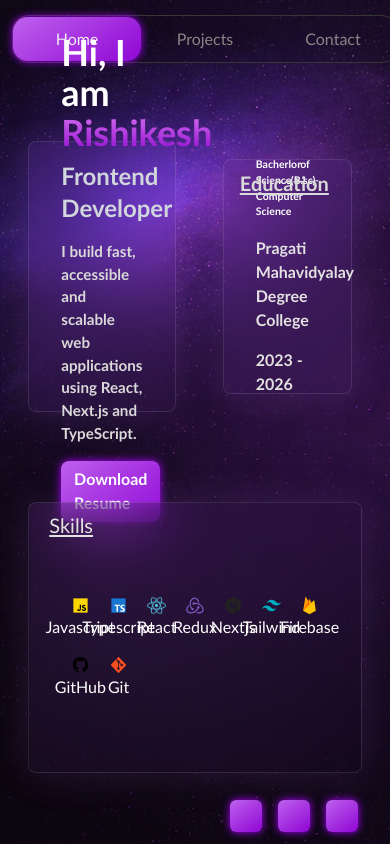
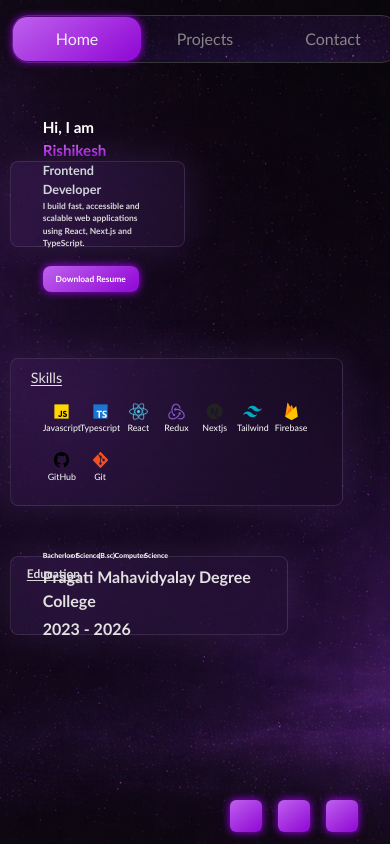
Before and after one commit to Rishikesh2704/Portfolio, a Next.js app: page / in a window 390 px wide. Built offline with nearby package versions, Linux system fonts and the light colour scheme; some icons are missing.

Commit message:
made responsive

```diff
--- a/app/components/Home.tsx
+++ b/app/components/Home.tsx
@@ -14,37 +14,47 @@ export default function Home() {
     { id: 84, name: "Git", icon: "/Icons/git.svg" },
   ];
   return (
-    <div className="h-[95%] w-[95vw] grid grid-cols-2 grid-rows-2  place-content-center justify-center place-items-center z-1  text-white">
-      <section className="CardBg h-[75%] w-[80%] font-semibold pl-4 bg-[rgba(255, 255, 255, 0.8)] backdrop-blur-3xl flex flex-col  text-start pl-2 justify-center text-white col-start-1 row-start-1 rounded-lg   ">
-        <h1 className="text-4xl">
+    <div className="h-[95%] w-[95vw] max-md:h-[78%] grid grid-cols-2 grid-rows-2 max-sm:grid-cols-1 max-sm:grid-rows-3 place-content-center justify-center md:place-items-center z-1  text-white">
+      <section className="CardBg h-[31vmin] w-[80vmin] font-semibold max-lg:w-[45vmin] max-lg:h-[22vmin]  bg-[rgba(255, 255, 255, 0.8)] backdrop-blur-3xl flex flex-col  text-start pl-2 justify-center items-start text-white col-start-1 row-start-1 rounded-lg   ">
+        <h1 className="text-[2.1vmax] max-sm:text-[1.8vmax] ">
           Hi, I am <span className="TextBg">Rishikesh </span>
         </h1>
-        <h2 className="text-2xl font-semibold mt-2 text-gray-300">Frontend Developer</h2>
-        <p className="mt-4 text-[#dad9d9] text-[0.95rem]">
+        <h2 className="text-[1.5vmax] font-semibold  text-gray-300">
+          Frontend Developer
+        </h2>
+        <p className=" text-[#dad9d9] text-[1vmax]">
           I build fast, accessible and scalable web applications using React,
           Next.js and TypeScript.
         </p>
-        <Link href="/ResumeN.pdf" download={''} className="Btns w-fit  p-[0.4rem_0.8rem] rounded-lg mt-4  cursor-pointer"><i className="fa-solid fa-file-lines"></i>  Download Resume</Link>
+        <a
+          href="/ResumeN.pdf"
+          download={""}
+          className="Btns w-fit text-[0.8rem]  p-[0.4rem_0.8rem] max-sm:text-[1vmax] rounded-lg mt-4  cursor-pointer"
+        >
+          <i className="fa-solid fa-file-lines"></i> Download Resume
+        </a>
       </section>
-      <section className="CardBg h-[65%] w-[70%] font-semibold pl-4  relative flex flex-col gap-4 text-start pl-2 justify-center text-[#e3e1e1] rounded-lg ">
-        <h2 className="text-[1.25rem] underline underline-offset-2 absolute top-2 left-2 text-[#dad9d9] ml-2">
+      <section className="CardBg h-[65%] w-[70%] max-sm:w-[75%] max-lg:w-[80%] max-lg:h-[40%] font-semibold max-sm:row-start-3 relative flex flex-col gap-1 text-start pl-2 justify-center text-[#e3e1e1] rounded-lg ">
+        <h2 className="text-[1.1vmax] max-sm:text-[1.42vmax] max-lg:text-[1.5vmax] underline underline-offset-2 absolute top-2 left-2 text-[#dad9d9] ml-2">
           Education
         </h2>
-        <span className="text-[2.7vmin] [word-spacing:-0.2rem] text-white">
-          Bacherlor of Science (B.sc) - Computer Science{" "}
-        </span>
-        <span>Pragati Mahavidyalay Degree College</span>
-        <span>2023 - 2026</span>
+        <div className="flex flex-col gap-1 text-[2.1 vmin]">
+          <span className="text-[2.9vmin] max-lg:text-[1.8vmin] [word-spacing:-0.2rem] text-white">
+            Bacherlor of Science (B.sc) - Computer Science{" "}
+          </span>
+          <span>Pragati Mahavidyalay Degree College</span>
+          <span>2023 - 2026</span>
+        </div>
       </section>
       <section className="CardBg h-[75%] w-[90%] relative flex flex-col col-start-1 col-end-3  text-start pl-2 justify-center text-white  rounded-lg ">
-        <h2 className="text-xl text-[#e4e3e3] absolute top-2 left-2 underline underline-offset-2 ml-3">
+        <h2 className="text-[1.35vmax] max-sm:text-[1.7vmax] text-[#e4e3e3] absolute top-2 left-2 underline underline-offset-2 ml-3">
           Skills
         </h2>
         <ul className="grid grid-cols-7 place-content-center place-items-center text-center gap-y-4 mt-5">
           {skills.map((skill) => (
             <li
               key={skill.id}
-              className="w-[50%] h-full flex flex-col items-center group justify-center duration-100 ease-out rounded-lg  "
+              className="w-[50%] h-full flex flex-col items-center group justify-center text-[1.05vmax] duration-100 ease-out rounded-lg  "
             >
               <Image
                 src={skill.icon}
--- a/app/contact/page.tsx
+++ b/app/contact/page.tsx
@@ -36,7 +36,7 @@ export default function page() {
     <section className="text-white h-[90vh] w-screen flex items-center justify-center">
       <form
         onSubmit={(e) => onSubmit(e)}
-        className="h-[80%] w-[40%] ContactCont flex flex-col justify-around items-center  bg-[rgba(0, 0, 0, 0.1)] backdrop-blur-2xl rounded-lg border-1 border-gray-300"
+        className="ContactCont h-[80%] w-[40%] max-lg:h-[50vmax] max-lg:w-[40vmax]   flex flex-col justify-around items-center  bg-[rgba(0, 0, 0, 0.1)] backdrop-blur-2xl rounded-lg border-1 border-gray-300"
       >
         <div className="w-[90%] h-fit  flex flex-col items-start">
           <label htmlFor="Name" className="text-md font-semibold text-gray-100">
--- a/app/globals.css
+++ b/app/globals.css
@@ -8,6 +8,9 @@ body {
     Arial, sans-serif;
   overflow: hidden;
   background: url("/BackgroundImg.png");
+  background-position: center;
+  background-size: cover;
+  background-repeat: no-repeat;
 }
 
 .heroBg {
@@ -113,5 +116,3 @@ body {
   box-shadow: 0 0 9px #aa00ff;
   transition: 0.2s ease-in-out;
 }
-
-/* Contact success*/
--- a/app/layout.tsx
+++ b/app/layout.tsx
@@ -1,6 +1,7 @@
 import type { Metadata } from "next";
 import { Geist, Geist_Mono } from "next/font/google";
 import "./globals.css";
+import "./responsive.css";
 import Navbar from "./components/Navbar";
 import Footer from "./components/Footer";
 
--- a/app/projects/page.tsx
+++ b/app/projects/page.tsx
@@ -34,14 +34,14 @@ export default function page() {
     },
   ];
   return (
-    <section className="h-[90vh] w-screen flex justify-around items-center ">
+    <section className="h-[90vh] w-screen flex max-sm:flex-col  justify-around items-center ">
       <h1 className="absolute top-30 text-2xl text-white font-semibold">
         Featured <span className="text-[#aa00ff] ">Projects</span>
       </h1>
       {Projects.map((project) => (
         <div
           key={project.id}
-          className="group h-[17rem] w-[30rem] relative bg-black col-start-1  rounded-lg flex items-center justify-center cursor-pointer hover:-translate-y-1 duration-300 hover:shadow-[0px_0px_18px_#c581e7] hover:scale-102 "
+          className="group h-[17rem] w-[30rem] max-lg:h-[25vmax] max-lg:w-[40vmax] relative bg-black col-start-1  rounded-lg flex items-center justify-center cursor-pointer hover:-translate-y-1 duration-300 hover:shadow-[0px_0px_18px_#c581e7] hover:scale-102 "
           onMouseOver={(e) =>
             e.currentTarget.style.setProperty("--glow", "30px")
           }
--- /dev/null
+++ b/app/responsive.css
@@ -0,0 +1,3 @@
+@media only screen and (max-width: 576px) {
+
+}
```
